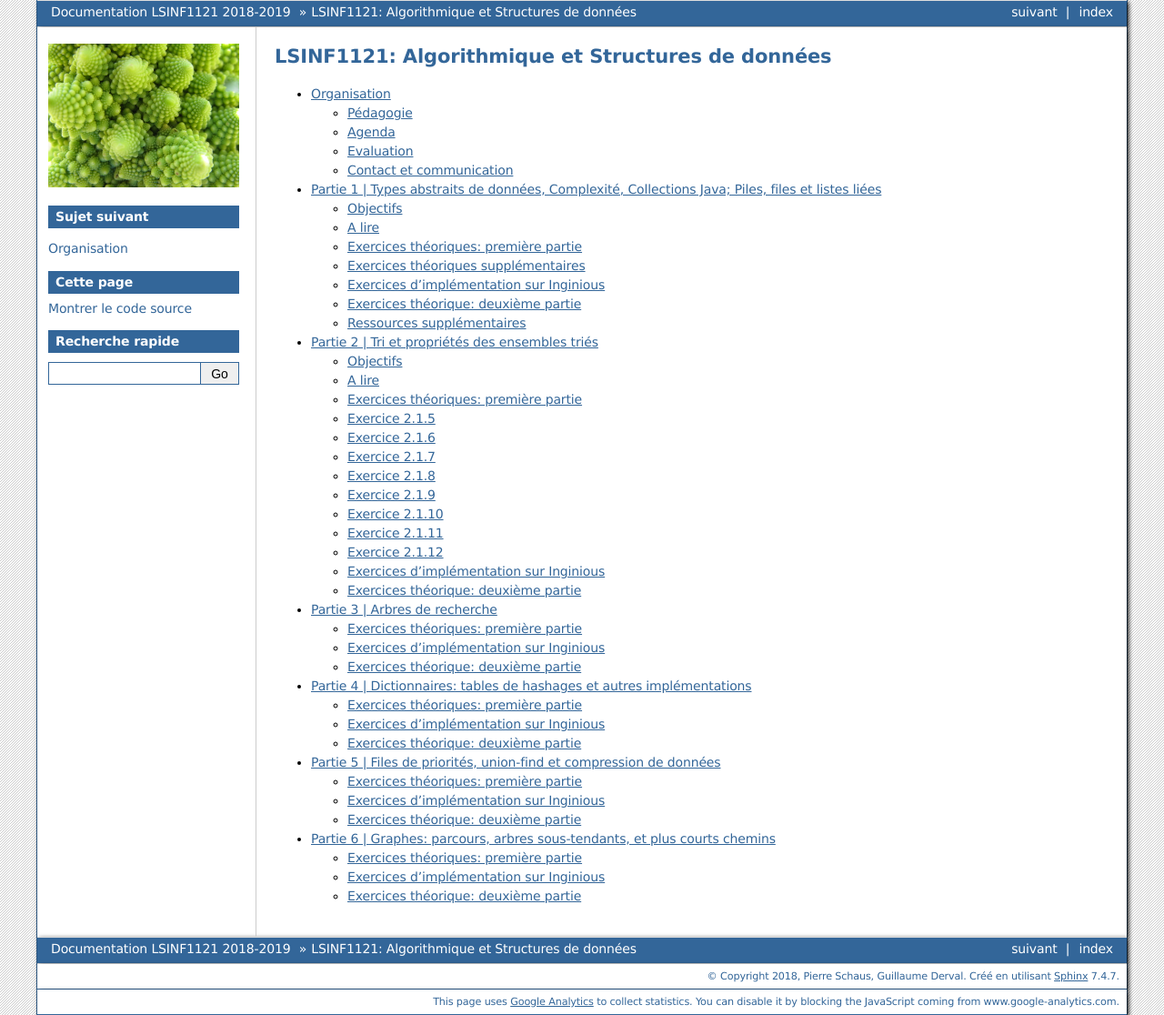
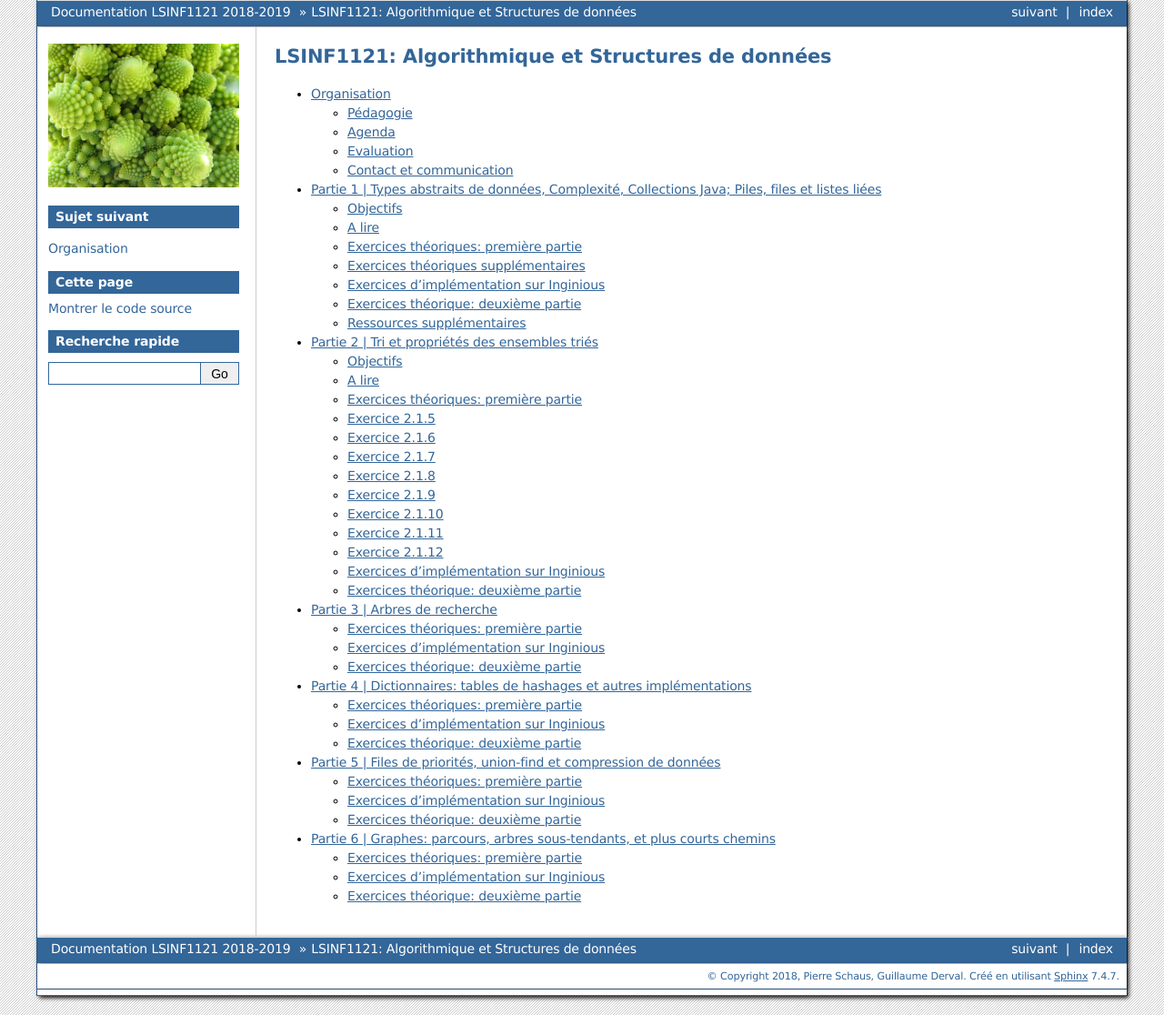
Before and after one commit to pschaus/LINFO1121, a Sphinx documentation site: the page built from source/index.rst, in a window 1280 px wide. Shown: the whole page at 91% size. Built offline with Sphinx 7.4.7, drawn with Linux system fonts in a browser that asks for light colours.

Commit message:
update analytics

```diff
--- a/source/_templates/layout.html
+++ b/source/_templates/layout.html
@@ -7,16 +7,14 @@
 {{ super() }}
 <script type="text/javascript">
   var _gaq = _gaq || [];
-  _gaq.push(['_setAccount', 'UA-125562792-1']);
+  _gaq.push(['_setAccount', 'UA-126664504-1']);
   _gaq.push(['_trackPageview']);
 </script>
 {% endblock %}
 
 {% block footer %}
 {{ super() }}
-<div class="footer">This page uses <a href="https://analytics.google.com/">
-    Google Analytics</a> to collect statistics. You can disable it by blocking
-    the JavaScript coming from www.google-analytics.com.
+<div class="footer">
     <script type="text/javascript">
   (function() {
     var ga = document.createElement('script');
```
